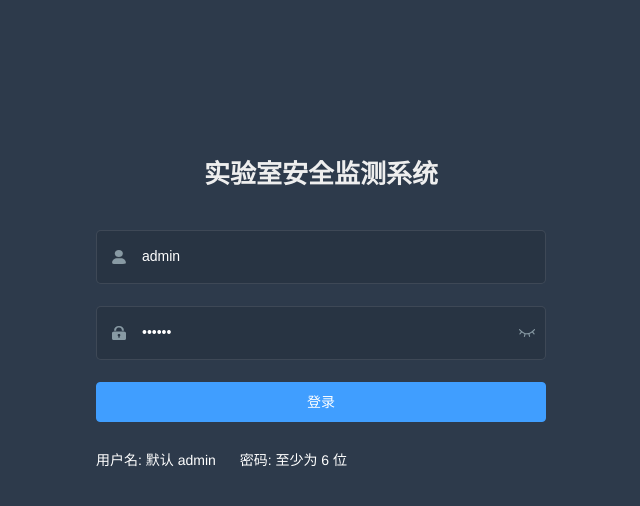
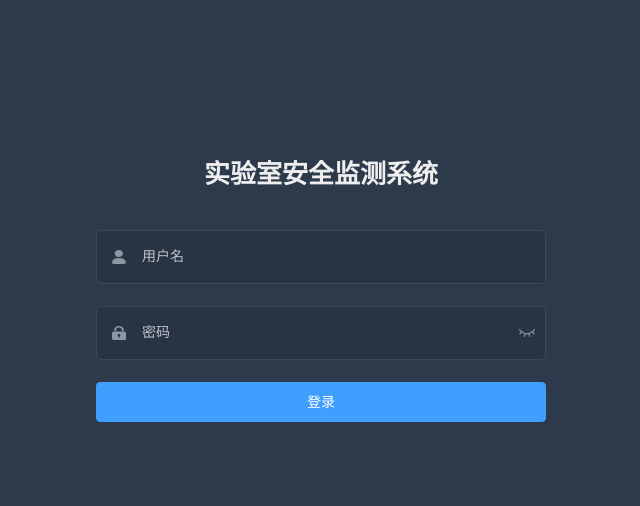
Before and after one commit to xiaoyh363/nenu_admin, a Vue app: page /login in a window 1280 px wide. Shown: the top 506 px of the page, without its empty margins (319-959 px from the left). Built offline with nearby package versions, Linux system fonts and the light colour scheme.

Commit message:
登陆界面汉化

```diff
--- a/src/views/login/index.vue
+++ b/src/views/login/index.vue
@@ -13,7 +13,7 @@
         <el-input
           ref="username"
           v-model="loginForm.username"
-          placeholder="Username"
+          placeholder="用户名"
           name="username"
           type="text"
           tabindex="1"
@@ -30,7 +30,7 @@
           ref="password"
           v-model="loginForm.password"
           :type="passwordType"
-          placeholder="Password"
+          placeholder="密码"
           name="password"
           tabindex="2"
           auto-complete="on"
@@ -43,10 +43,10 @@
 
       <el-button :loading="loading" type="primary" style="width:100%;margin-bottom:30px;" @click.native.prevent="handleLogin">登录</el-button>
 
-      <div class="tips">
+      <!-- <div class="tips">
         <span style="margin-right:20px;">用户名: 默认 admin</span>
         <span> 密码: 至少为 6 位</span>
-      </div>
+      </div> -->
 
     </el-form>
   </div>
@@ -67,16 +67,13 @@ export default {
     }
     const validatePassword = (rule, value, callback) => {
       if (value.length < 6) {
-        callback(new Error('The password can not be less than 6 digits'))
+        callback(new Error('密码长度不能少于6位'))
       } else {
         callback()
       }
     }
     return {
-      loginForm: {
-        username: 'admin',
-        password: '111111'
-      },
+      loginForm: {},
       loginRules: {
         username: [{ required: true, trigger: 'blur', validator: validateUsername }],
         password: [{ required: true, trigger: 'blur', validator: validatePassword }]
```
